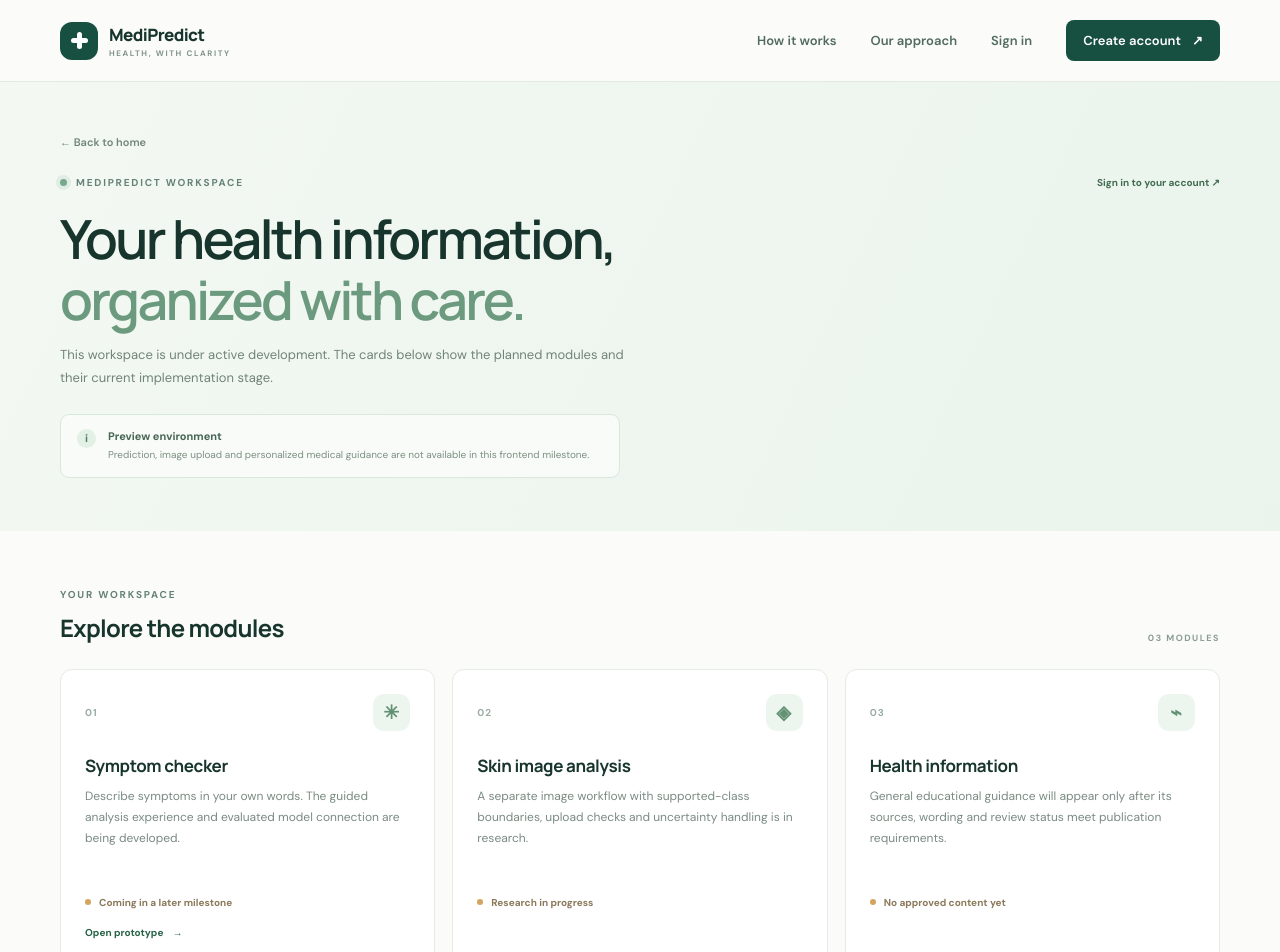
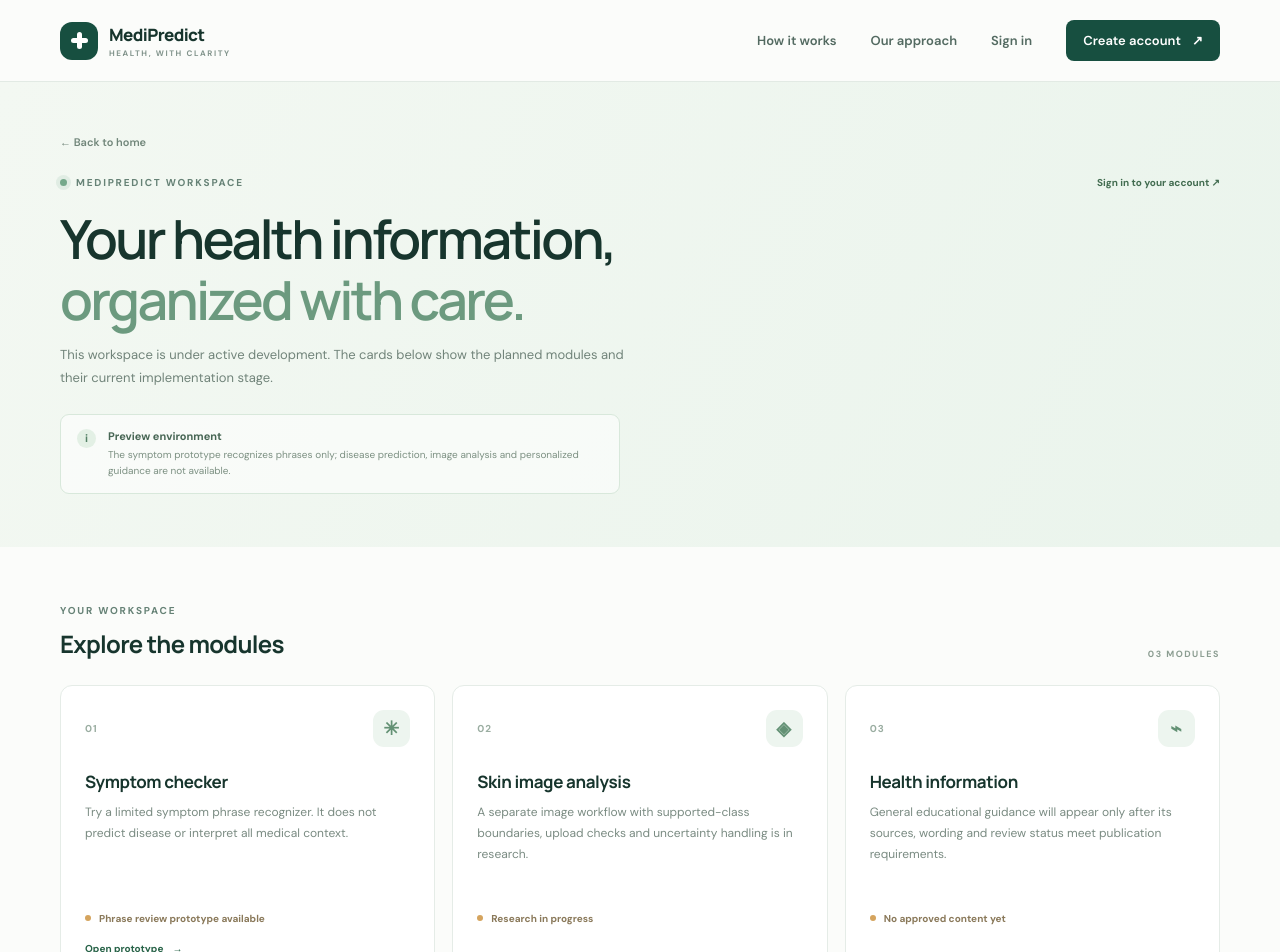
Before and after one commit to Sairajgupta123/Medpredict, a Next.js app in the folder frontend/: page /dashboard in a window 1280 px wide. Shown: the top 952 px of the page. Built offline with nearby package versions, Linux system fonts and the light colour scheme; no server answers.

Commit message:
docs(ui): clarify symptom module prototype capabilities

```diff
--- a/frontend/src/app/dashboard/page.tsx
+++ b/frontend/src/app/dashboard/page.tsx
@@ -6,8 +6,8 @@ const modules = [
   {
     number: "01",
     title: "Symptom checker",
-    description: "Describe symptoms in your own words. The guided analysis experience and evaluated model connection are being developed.",
-    status: "Coming in a later milestone",
+    description: "Try a limited symptom phrase recognizer. It does not predict disease or interpret all medical context.",
+    status: "Phrase review prototype available",
     icon: "✳",
   },
   {
@@ -54,7 +54,7 @@ export default async function DashboardPage() {
           </div>
           <h1>{user ? `Welcome, ${user.display_name || "back"}.` : "Your health information,"}<br /><em>organized with care.</em></h1>
           <p>This workspace is under active development. The cards below show the planned modules and their current implementation stage.</p>
-          <div className="workspace-notice"><span aria-hidden="true">i</span><div><strong>{user ? "Signed-in workspace" : "Preview environment"}</strong><small>Prediction, image upload and personalized medical guidance are not available in this frontend milestone.</small></div></div>
+          <div className="workspace-notice"><span aria-hidden="true">i</span><div><strong>{user ? "Signed-in workspace" : "Preview environment"}</strong><small>The symptom prototype recognizes phrases only; disease prediction, image analysis and personalized guidance are not available.</small></div></div>
         </div>
       </section>
       <section className="container dashboard-modules">
```
